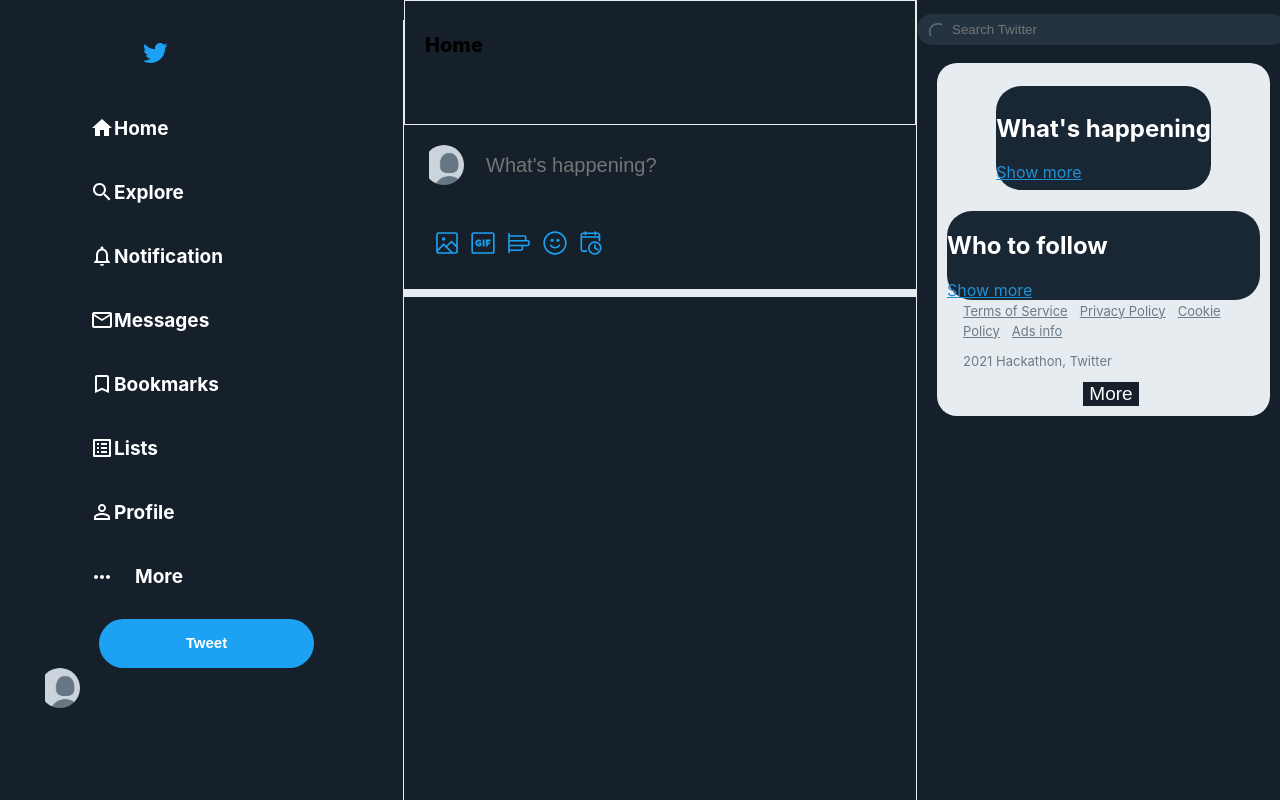
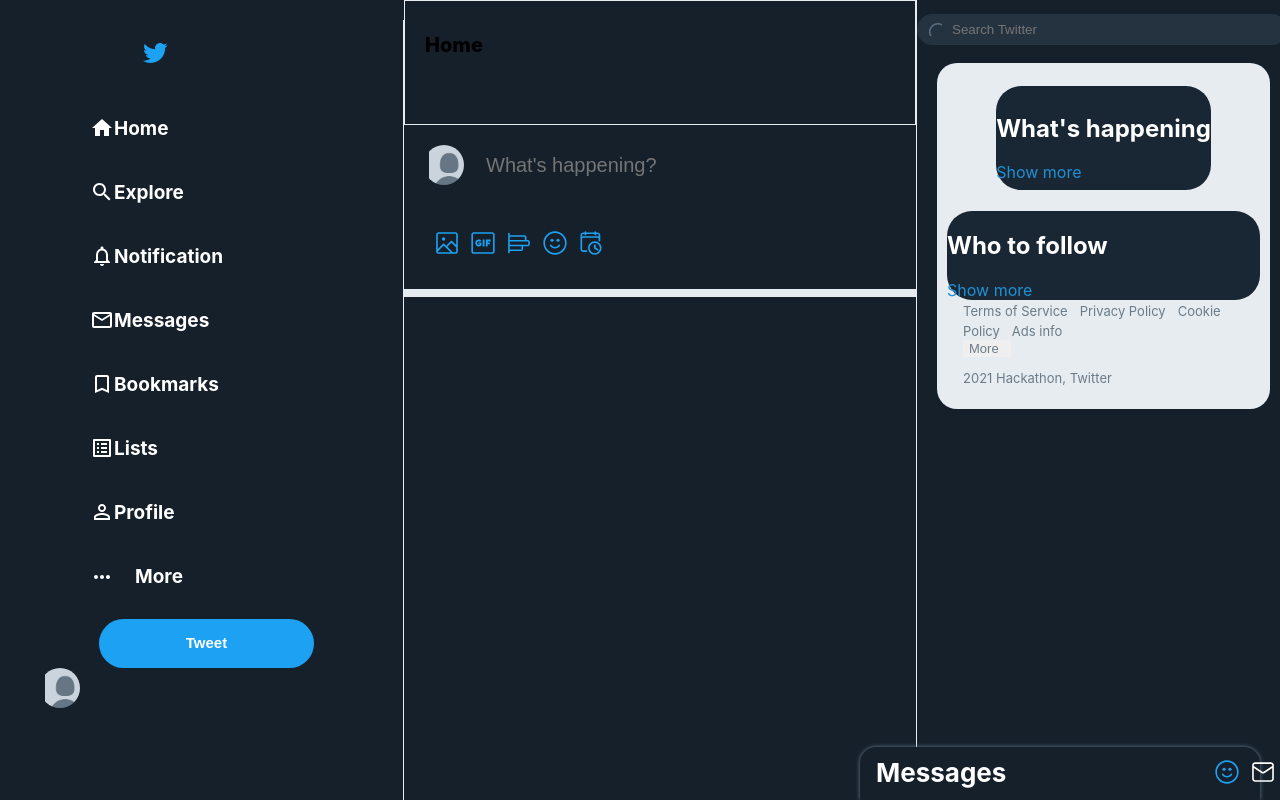
Before and after one commit to netty-carroll/hackathon-twitter, a React (Create React App) app: page / in a window 1280 px wide. Built offline with nearby package versions, Linux system fonts and the light colour scheme.

Commit message:
more button and footer changes

```diff
--- a/src/App.js
+++ b/src/App.js
@@ -2,6 +2,7 @@
 import Navbar from './components/navbar';
 import CentreTop from './components/centretop';
 import Widgets from './components/widgets';
+import Messages from './components/messages';
 
 function App() {
   return (
@@ -10,7 +11,7 @@
       <Navbar />
       <CentreTop />
       <Widgets />
-
+      <Messages />
 
     </div>
   );
--- a/src/components/footer.css
+++ b/src/components/footer.css
@@ -10,6 +10,7 @@
     font-size: 13px;
     padding-right: 12px;
     font-weight: 400;
+    text-decoration: none;
 }
 
 .footerDiv p {
@@ -17,6 +18,7 @@
     font-size: 13px;
     padding-right: 12px;
     font-weight: 400;
+    text-decoration: none;
 }
 
 .footerDiv a:hover {
--- a/src/components/footer.js
+++ b/src/components/footer.js
@@ -1,4 +1,5 @@
 import './footer.css';
+import RightSectMore from './rightSectMore';
 
 const TwitterFooter = () => {
     return(
@@ -8,9 +9,7 @@
                 <a className="privacyPolicy" href="https://twitter.com/en/privacy" target="_blank">Privacy Policy</a>
                 <a className="cookiePolicy" href="https://help.twitter.com/en/rules-and-policies/twitter-cookies" target="_blank">Cookie Policy</a>
                 <a className="adsInformation" href="https://business.twitter.com/en/help/troubleshooting/how-twitter-ads-work.html" target="_blank">Ads info</a>
-                <div className="footerMoreButton">
-
-                </div>
+                <RightSectMore />
                 <div className="hackathonTwitterNameFooter">
                     <p>2021 Hackathon, Twitter</p>
                 </div>
--- a/src/components/rightSectMore.css
+++ b/src/components/rightSectMore.css
@@ -1,20 +1,23 @@
+.footerMoreButton{
+    display: flex;
+    width: 100px;
+}
+
 .rsMoreBtn{
     display: flex;
     justify-content: space-evenly;
-    font-size: 19px;
-    background-color:#15202B;
+    font-size: 13px;
     border: none;
-    margin-left: 15px;
-    color: white;
+    padding-right: 12px;
+    color: #6B7B87;
+    cursor: pointer;
+    width: auto;
 }
-.rsMoreBtn :hover{
+.rsMoreBtn:hover{
     display: flex;
     justify-content: space-evenly;
-    font-size: 19px;
-    background-color:red;
     border: none;
-    margin-left: 15px;
-    color: white;
+    text-decoration: underline;
 }
 .moreTerms{
     display: flex;
--- a/src/components/rightSectMore.js
+++ b/src/components/rightSectMore.js
@@ -10,8 +10,7 @@
     }
     render() {
         return (
-
-            <div>
+            <div className="footerMoreButton">
                 <button className="rsMoreBtn" onClick={() => this.setState({showMenu: !this.state.showMenu})}>
                     More
                 </button>
--- a/src/components/whatsHappening.css
+++ b/src/components/whatsHappening.css
@@ -1,5 +1,4 @@
 .whatsHapSection {
-
     border: 0px solid;
     margin: 8px 0;
     outline: none;
@@ -20,4 +19,5 @@
 
 .whatsHapShowMore a {
     color: #2290d4;
+    text-decoration: none;
 }
--- a/src/components/whotofollow.css
+++ b/src/components/whotofollow.css
@@ -20,4 +20,5 @@
 
 .whoToFollowShowMore a {
     color: #2290d4;
+    text-decoration: none;
 }
--- a/src/components/widgets.js
+++ b/src/components/widgets.js
@@ -2,20 +2,17 @@
 import Searchbar from './searchbar';
 import WhatsHappening from './whatsHappening';
 import WhoToFollow from './whotofollow';
-import RightSectMore from './rightSectMore';
 import TwitterFooter from './footer'
 import './widgets.css'
 
 function widgets() {
     return (
         <div className="widgets">
-
             <Searchbar />
             <div className="widgetContainer">
                 <WhatsHappening />
                 <WhoToFollow />
                 <TwitterFooter />
-        <RightSectMore />
             </div>
         </div>
     )
```
Lines whose indentation alone changed are shown as unchanged.
